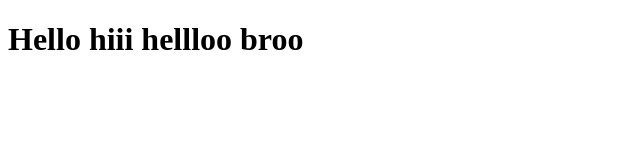
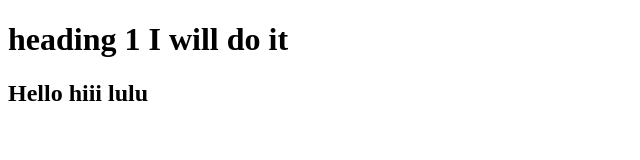
Before and after one commit to asmallick1999/NamasteReact, a plain HTML site: page session1/index.html in a window 1280 px wide. Shown: the whole page, without its empty margins (0-640 px from the left). Drawn offline with nearby package versions, Linux system fonts and the light colour scheme.

Commit message:
added some more elements inside root

```diff
--- a/session1/index.html
+++ b/session1/index.html
@@ -17,9 +17,15 @@
 <script>
 
 
-    const heading = React.createElement("h1",{},"Hello hiii hellloo broo");
+    const heading1 = React.createElement("h1", {}, "heading 1 I will do it")
+    const heading2 = React.createElement("h2", {}, "Hello hiii lulu");
+
+    const container = React.createElement("div", {
+        id: "container"
+    }, [heading1, heading2])
+
     const root = ReactDOM.createRoot(document.getElementById("root"));
-    root.render(heading);
+    root.render(container);
 </script>
 
 </html>
```
